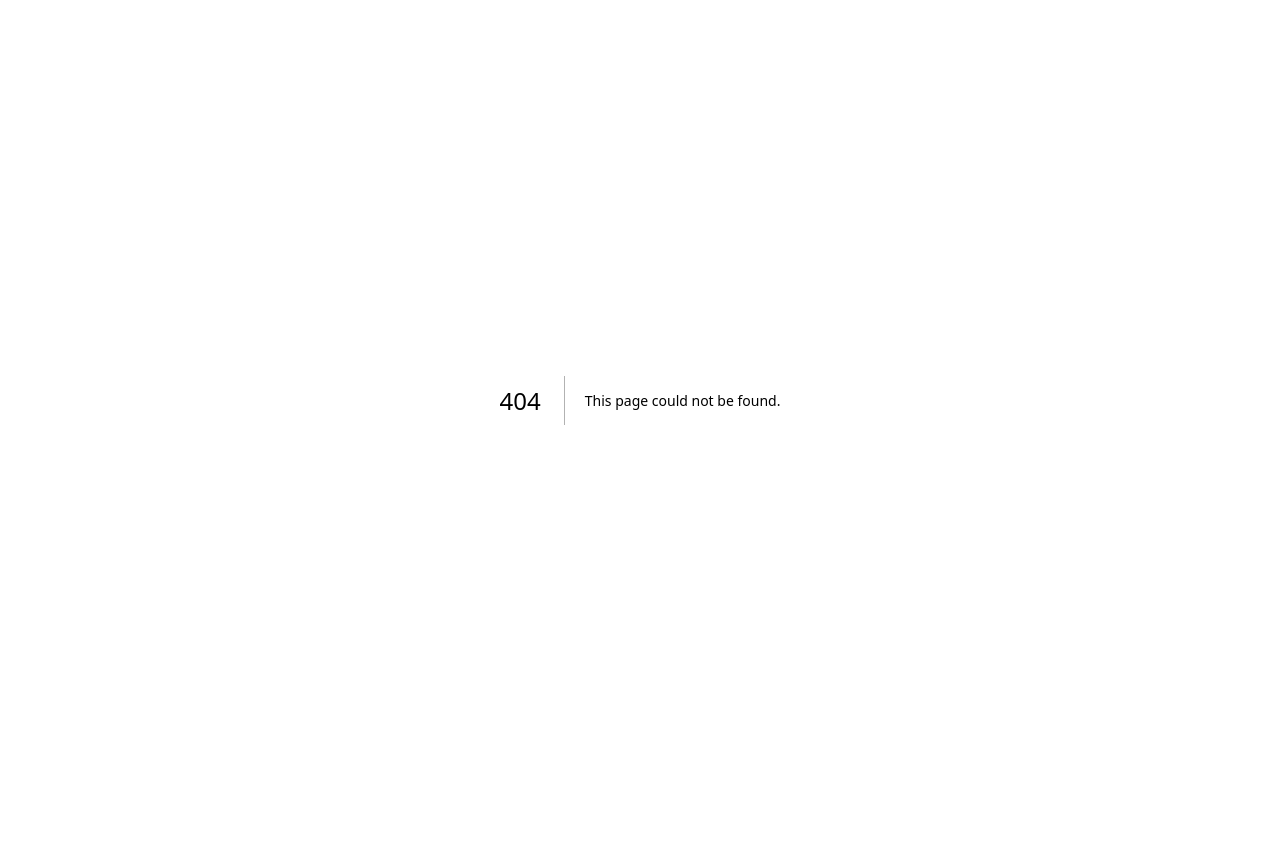
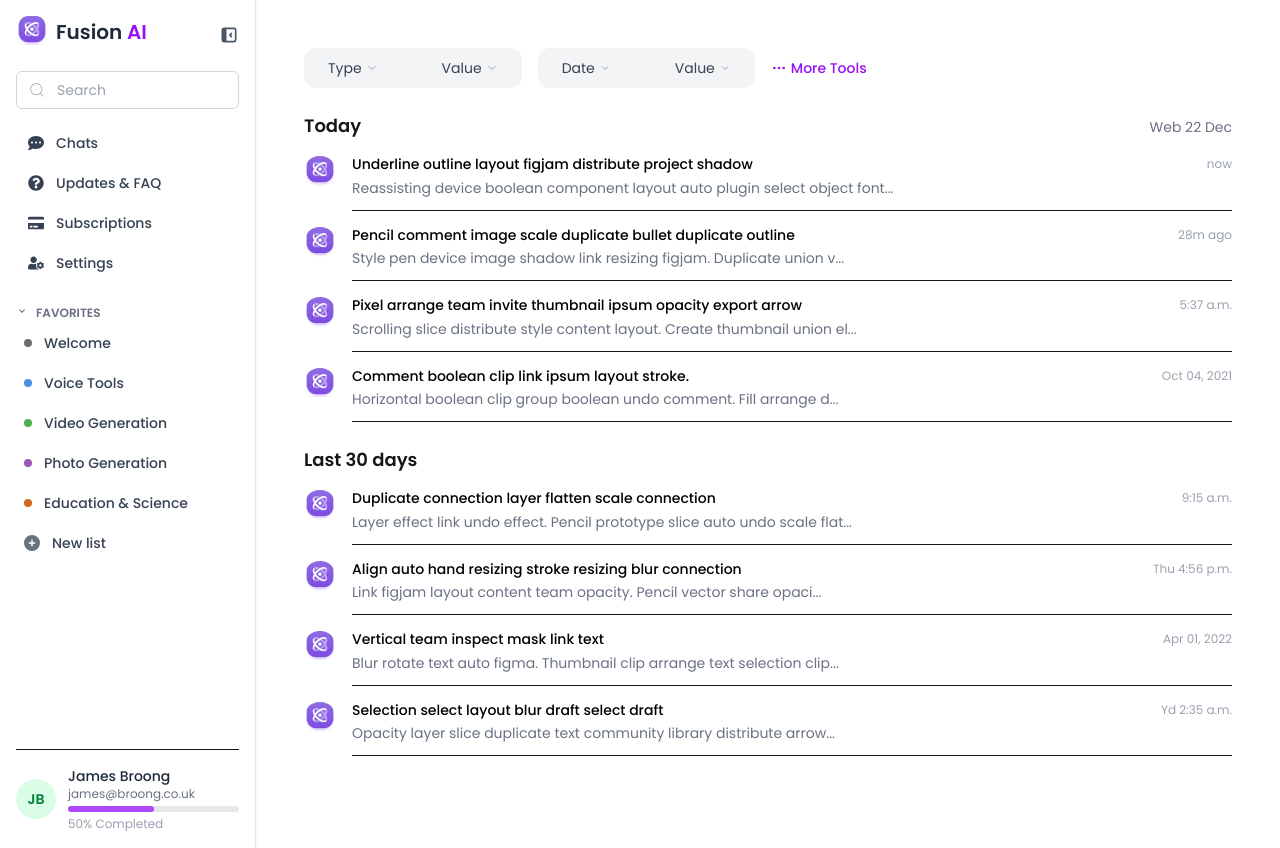
Before and after one commit to adnanfrd/barry-ai, a Next.js app: page /dashboard/search in a window 1280 px wide. Before the commit this address had no page. Before the commit the page ends 800 px from the top, so only its background shows below. Built offline with nearby package versions, Linux system fonts and the light colour scheme.

Commit message:
updated code for search

```diff
--- /dev/null
+++ b/src/app/dashboard/search/page.tsx
@@ -0,0 +1,12 @@
+import SearchPage from '@/components/dashboard/SearchPage'
+import React from 'react'
+
+const page = () => {
+  return (
+    <div>
+        <SearchPage/>
+    </div>
+  )
+}
+
+export default page
--- a/src/components/dashboard/Dashboard.tsx
+++ b/src/components/dashboard/Dashboard.tsx
@@ -1,7 +1,7 @@
 // --- 2. components/Sidebar.tsx ---
 "use client";
 
-import { usePathname } from "next/navigation";
+import { usePathname, useRouter } from "next/navigation";
 import { FaCirclePlus } from "react-icons/fa6";
 import { MdKeyboardArrowDown } from "react-icons/md";
 import { CiSearch } from "react-icons/ci";
@@ -60,6 +60,10 @@ const favorites = [
 
 export default function Sidebar() {
   const pathname = usePathname();
+  const router = useRouter();
+ const handleSearch = () =>{
+   router.push('/dashboard/search')
+ }
 
   return (
     <aside className="w-64 shrink-0 bg-white border-r border-gray-200 hidden md:flex flex-col justify-between p-4 shadow-sm">
@@ -84,13 +88,15 @@ export default function Sidebar() {
           </div>
         </div>
 
-        <div className="relative w-full mb-4">
+        <div onClick={handleSearch} className="relative w-full mb-4 cursor-pointer">
+
           <CiSearch className="absolute left-3 top-1/2 transform -translate-y-1/2 text-gray-400 text-lg" />
           <input
             type="text"
             placeholder="Search"
             className="w-full pl-10 pr-3 py-2 text-sm rounded-md border border-gray-300 placeholder-gray-400 focus:outline-none focus:ring-2 focus:ring-purple-500"
           />
+
         </div>
 
         <nav className="mb-6 space-y-1">
--- /dev/null
+++ b/src/components/dashboard/SearchPage.tsx
@@ -0,0 +1,123 @@
+import Image from "next/image";
+import { Button, Menu } from "@headlessui/react";
+import { FiChevronDown, FiMoreHorizontal } from "react-icons/fi";
+
+export default function SearchPage() {
+  const todayItems = [
+    {
+      title: "Underline outline layout figjam distribute project shadow",
+      time: "now",
+      content: "Reassisting device boolean component layout auto plugin select object font...",
+    },
+    {
+      title: "Pencil comment image scale duplicate bullet duplicate outline",
+      time: "28m ago",
+      content: "Style pen device image shadow link resizing figjam. Duplicate union v...",
+    },
+    {
+      title: "Pixel arrange team invite thumbnail ipsum opacity export arrow",
+      time: "5:37 a.m.",
+      content: "Scrolling slice distribute style content layout. Create thumbnail union el...",
+    },
+    {
+      title: "Comment boolean clip link ipsum layout stroke.",
+      time: "Oct 04, 2021",
+      content: "Horizontal boolean clip group boolean undo comment. Fill arrange d...",
+    },
+  ];
+
+  const last30Items = [
+    {
+      title: "Duplicate connection layer flatten scale connection",
+      time: "9:15 a.m.",
+      content: "Layer effect link undo effect. Pencil prototype slice auto undo scale flat...",
+    },
+    {
+      title: "Align auto hand resizing stroke resizing blur connection",
+      time: "Thu 4:56 p.m.",
+      content: "Link figjam layout content team opacity. Pencil vector share opaci...",
+    },
+    {
+      title: "Vertical team inspect mask link text",
+      time: "Apr 01, 2022",
+      content: "Blur rotate text auto figma. Thumbnail clip arrange text selection clip...",
+    },
+    {
+      title: "Selection select layout blur draft select draft",
+      time: "Yd 2:35 a.m.",
+      content: "Opacity layer slice duplicate text community library distribute arrow...",
+    },
+  ];
+
+  return (
+    <div className="min-h-screen bg-white p-6 space-y-6">
+      <div className="flex flex-wrap items-center gap-4">
+      <div className="flex items-center gap-10 bg-gray-100 py-1 px-3 rounded-xl ">
+        <div className="flex items-center space-x-1 px-3 py-1.5  rounded-md text-sm text-gray-700 ">
+          <span>Type</span>
+          <FiChevronDown className="text-xs text-gray-400 cursor-pointer" />
+        </div>
+        <div className="flex items-center space-x-1 px-3 py-1.5  rounded-md text-sm text-gray-700 ">
+          <span>Value</span>
+          <FiChevronDown className="text-xs text-gray-400 cursor-pointer" />
+        </div>
+      </div>
+
+      <div className="flex items-center gap-10 bg-gray-100 py-1 px-3 rounded-xl  ">
+        <div className="flex items-center space-x-1 px-3 py-1.5  rounded-md text-sm text-gray-700 ">
+          <span>Date</span>
+          <FiChevronDown className="text-xs text-gray-400 cursor-pointer" />
+        </div>
+        <div className="flex items-center space-x-1 px-3 py-1.5  rounded-md text-sm text-gray-700 ">
+          <span>Value</span>
+          <FiChevronDown className="text-xs text-gray-400 cursor-pointer" />
+        </div>
+      </div>
+
+      <Menu as="div" className="relative">
+        <Button className="text-purple-600 text-sm flex items-center gap-1 font-medium">
+          <FiMoreHorizontal className="text-base" />
+          More Tools
+        </Button>
+      </Menu>
+    </div>
+
+      <Section title="Today" date="Web 22 Dec" items={todayItems} />
+
+      <Section title="Last 30 days" items={last30Items} />
+    </div>
+  );
+}
+
+function Section({ title, date, items }: { title: string; date?: string; items: any[] }) {
+  return (
+    <div className="space-y-4">
+      <div className="flex items-baseline justify-between">
+        <h2 className="text-lg font-semibold">{title}</h2>
+        {date && <span className="text-sm text-gray-500">{date}</span>}
+      </div>
+      <ul className="space-y-4">
+        {items.map((item, idx) => (
+          <li key={idx} className="flex gap-4 items-start">
+            <Image
+              src="/app-icon.png"
+              alt="User Avatar"
+              width={32}
+              height={32}
+              className="rounded-full object-cover"
+            />
+            <div className="flex-1 border-b pb-3">
+              <div className="flex justify-between">
+                <h3 className="font-medium text-sm leading-tight text-black">
+                  {item.title}
+                </h3>
+                <span className="text-xs text-gray-400 whitespace-nowrap">{item.time}</span>
+              </div>
+              <p className="text-sm text-gray-500 truncate mt-1">{item.content}</p>
+            </div>
+          </li>
+        ))}
+      </ul>
+    </div>
+  );
+}
```
